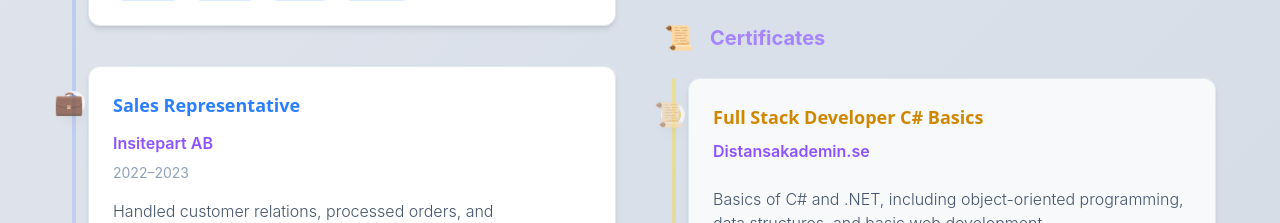
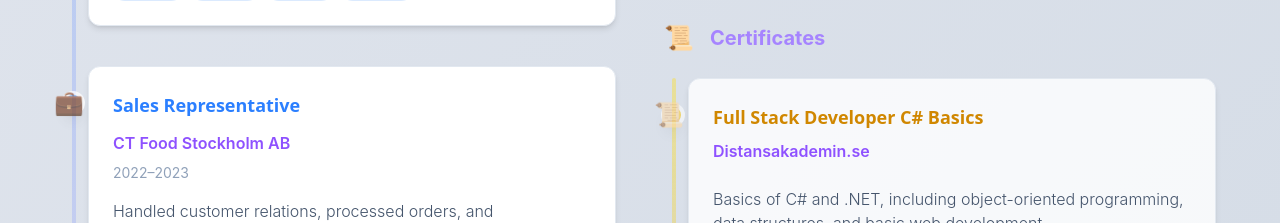
Before and after one commit to samlekkla/PortFolio, a Next.js app: page / in a window 1280 px wide. Shown: the part 4440-4663 px from the top of the page. Built offline with nearby package versions, Linux system fonts and the light colour scheme.

Commit message:
Navbar and experience info implemented

```diff
--- a/src/app/components/Navbar.tsx
+++ b/src/app/components/Navbar.tsx
@@ -149,10 +149,10 @@ const Navbar = () => {
 		  />
 		</button>
 	  </div>
-	  {/* Mobile Dropdown Panel */}
+	  {/* Mobile Dropdown Panel (slide down) */}
 	  <div
 		id="mobile-nav"
-		className={`md:hidden fixed top-16 left-0 w-full bg-gradient-to-br from-blue-500 via-purple-500 to-blue-600 dark:from-slate-900 dark:via-slate-800 dark:to-slate-950 shadow-xl z-40 transition-all duration-300 ${menuOpen ? "max-h-[500px] opacity-100" : "max-h-0 opacity-0"}`}
+		className={`md:hidden fixed top-16 left-0 w-full bg-gradient-to-br from-blue-500 via-purple-500 to-blue-600 dark:from-slate-900 dark:via-slate-800 dark:to-slate-950 shadow-xl z-40 transition-all duration-300 transform ${menuOpen ? "translate-y-0 opacity-100" : "-translate-y-10 opacity-0 pointer-events-none"}`}
 		style={{ overflow: "hidden" }}
 	  >
 		<div className="flex flex-col items-center gap-6 py-8">
--- a/src/app/config/experienceEducation.config.ts
+++ b/src/app/config/experienceEducation.config.ts
@@ -31,7 +31,7 @@ const experienceEducationConfig: ExperienceEducationItem[] = [
     },
     {
         title: "Sales Representative",
-        organization: "Insitepart AB",
+        organization: "CT Food Stockholm AB",
         start: "2022",
         end: "2023",
         description: "Handled customer relations, processed orders, and recommended products to restaurants and retailers. Maintained regular contact to boost sales and coordinated with logistics to ensure timely deliveries.",
```
Also changed, not shown: 1 other file (tests, documents, lock files or other folders).
